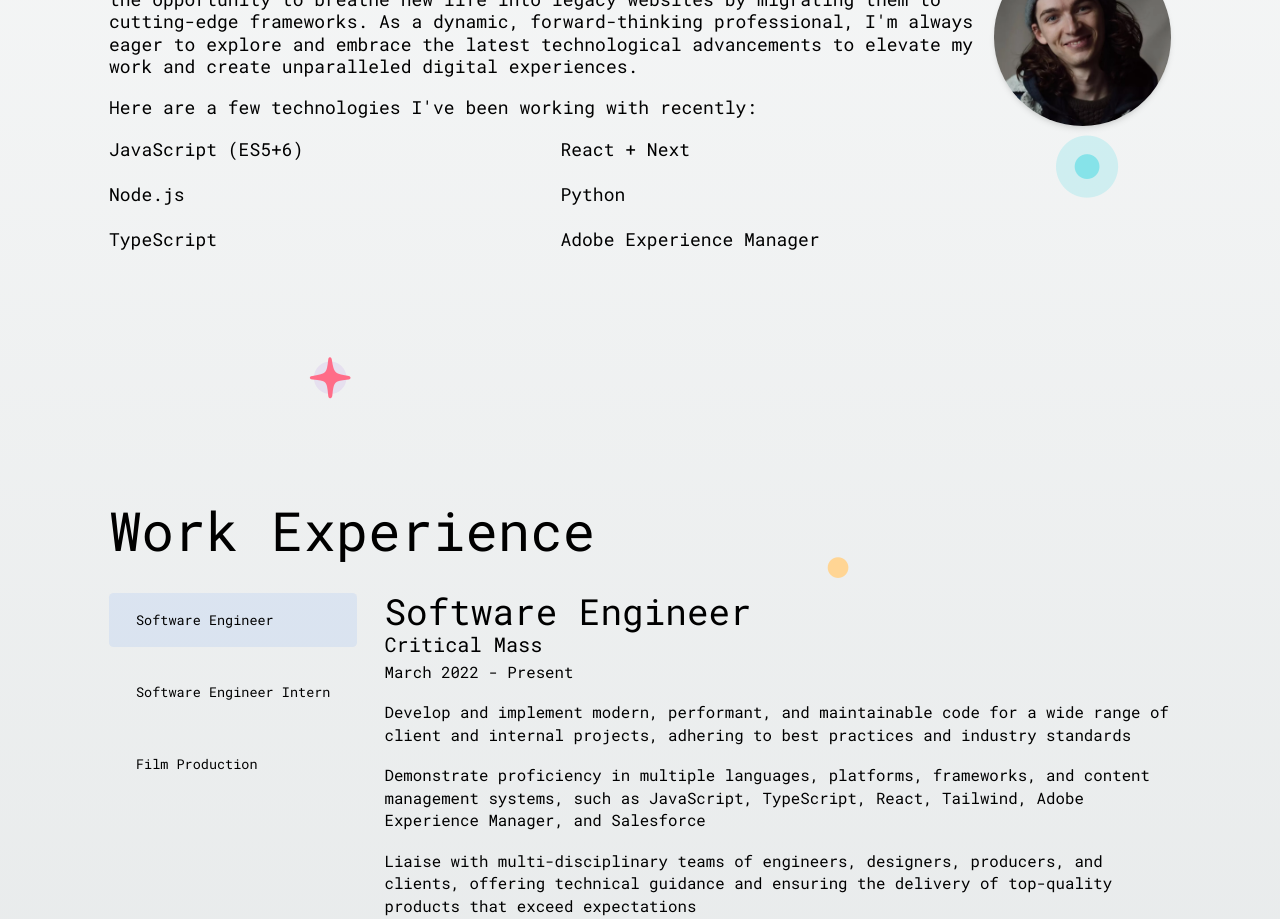
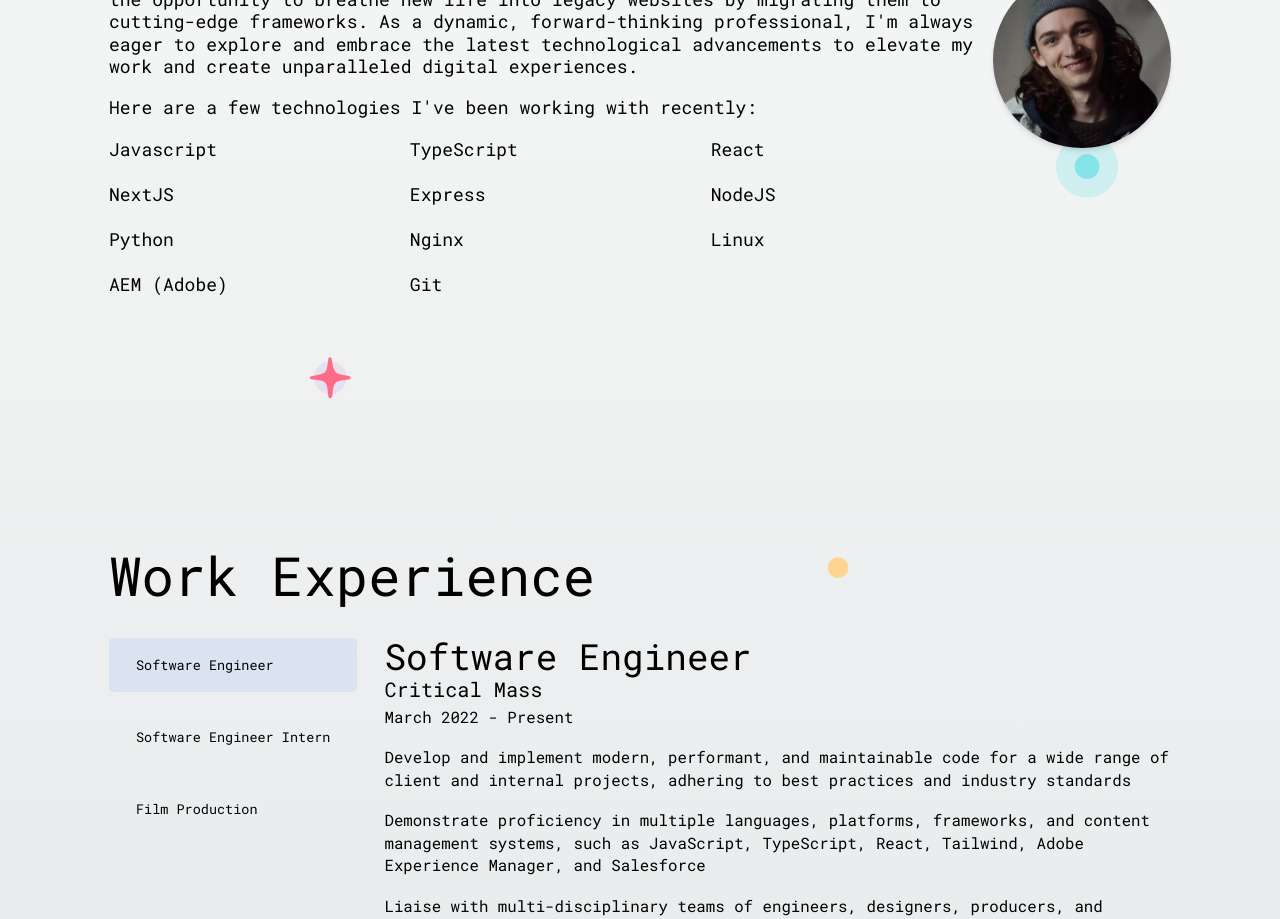
Before and after one commit to yunggarlic/new_personal, a Next.js app: page / in a window 1280 px wide. Shown: the part 1060-1979 px from the top of the page. Built offline with nearby package versions, Linux system fonts and the light colour scheme.

Commit message:
refactor mapping

```diff
--- a/src/components/About.tsx
+++ b/src/components/About.tsx
@@ -5,6 +5,20 @@ import picSrc from '../../public/me.jpg';
 const About: React.FC = () => {
   const aboutRef = useRef<HTMLElement>(null);
   const [intersected, setIntersected] = useState<Boolean>(false);
+
+  const skills = [
+    'Javascript',
+    'TypeScript',
+    'React',
+    'NextJS',
+    'Express',
+    'NodeJS',
+    'Python',
+    'Nginx',
+    'Linux',
+    'AEM (Adobe)',
+    'Git',
+  ];
 
   //function for intersection observer
 
@@ -44,7 +58,9 @@ const About: React.FC = () => {
         </p>
         <p className="">
           {"Today, I'm proud to be part of the talented team at "}
-          <a href="criticalmass.com">Critical Mass</a>{' '}
+          <a className="hover:border-b" href="criticalmass.com">
+            Critical Mass
+          </a>
           {
             ", where I have the opportunity to breathe new life into legacy websites by migrating them to cutting-edge frameworks. As a dynamic, forward-thinking professional, I'm always eager to explore and embrace the latest technological advancements to elevate my work and create unparalleled digital experiences."
           }
@@ -52,13 +68,10 @@ const About: React.FC = () => {
         <p className="">
           {"Here are a few technologies I've been working with recently:"}
         </p>
-        <ul className="skills-list grid grid-cols-2 auto-rows-fr gap-4">
-          <li className="">JavaScript (ES5+6)</li>
-          <li className="">React + Next</li>
-          <li className="">Node.js</li>
-          <li className="">Python</li>
-          <li className="">TypeScript</li>
-          <li className="">Adobe Experience Manager</li>
+        <ul className="skills-list grid grid-cols-3 auto-rows-fr gap-4">
+          {skills.map((skill, index) => {
+            return <li key={index}>{skill}</li>;
+          })}
         </ul>
       </div>
       <div
```
